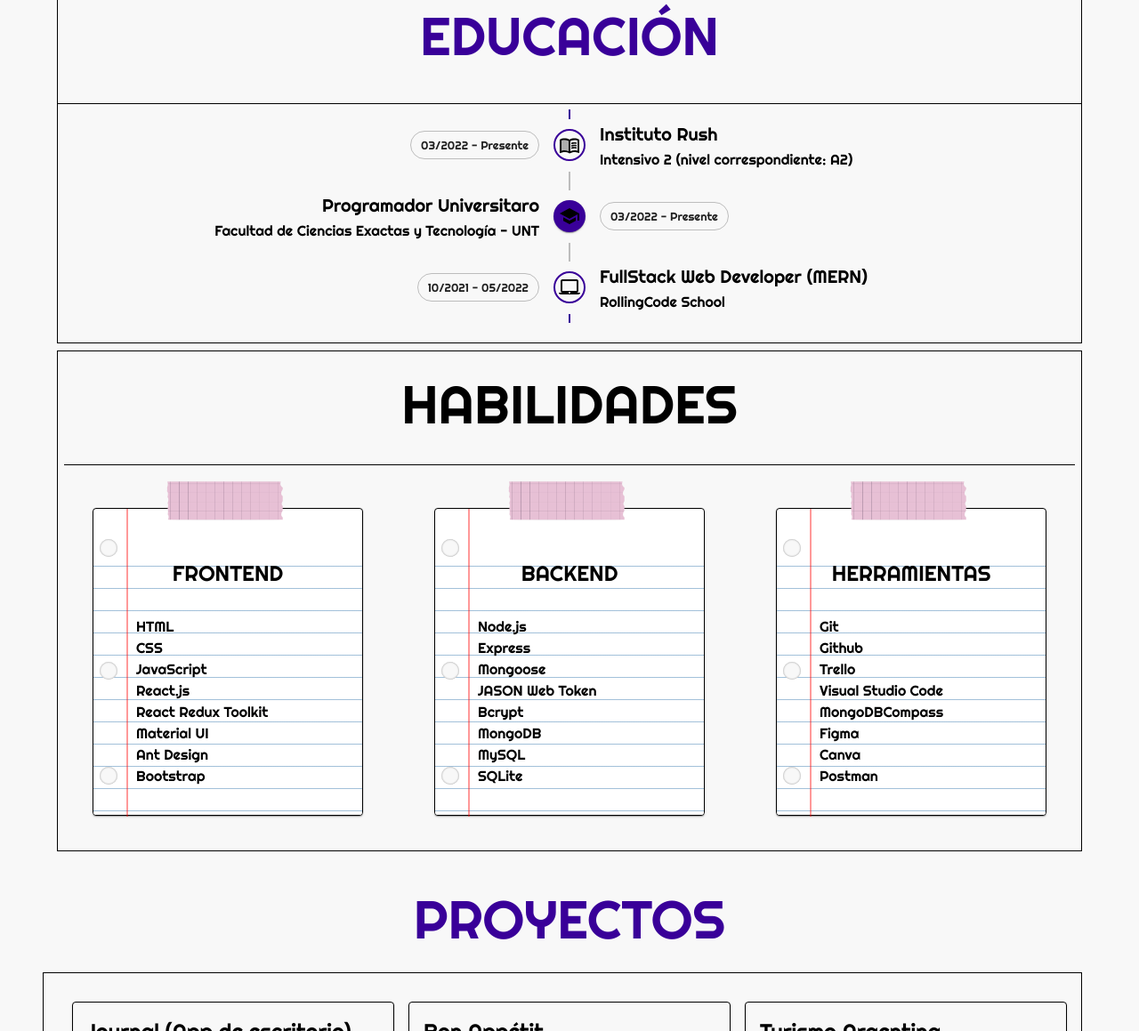
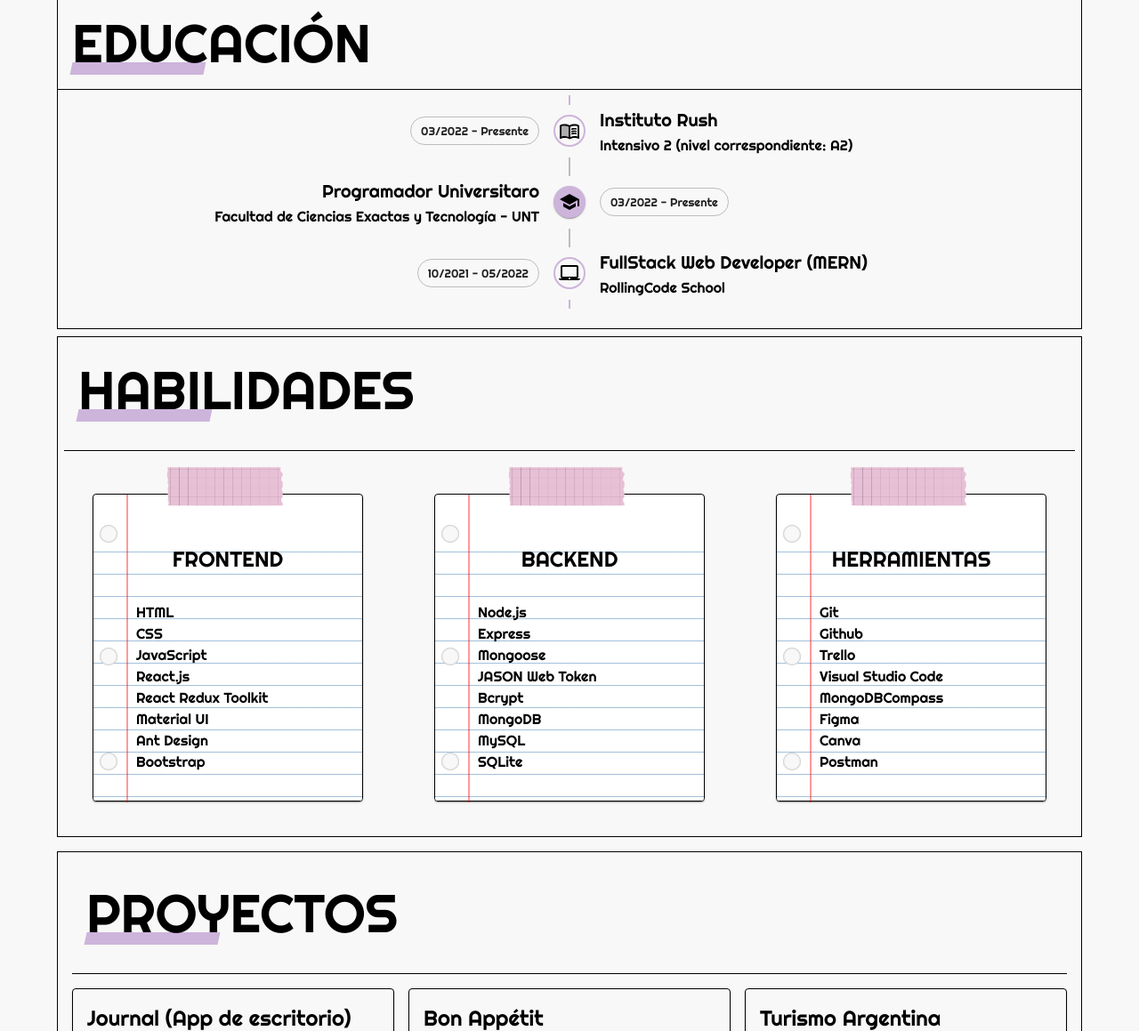
Before and after one commit to Walter-Daniel/clara-project, a React (Vite) app: page / in a window 1280 px wide. Shown: the part 760-1919 px from the top of the page at 89% size. Built offline with nearby package versions, Linux system fonts and the light colour scheme.

Commit message:
Se modificaron los estilos de los título, se cambiaron los colores de botones

```diff
--- a/src/components/CardPortfolio.jsx
+++ b/src/components/CardPortfolio.jsx
@@ -23,7 +23,7 @@ export const CardPortfolio = () => {
 
   return (
     <div className='bg-color'>
-        <Grid container spacing={2} sx={{ border:'1px solid black', padding:'1rem' }}>
+        <Grid container spacing={2}>
             {
             projectInfo.map(( project ) => {
                 return(
--- a/src/page/About.jsx
+++ b/src/page/About.jsx
@@ -4,8 +4,8 @@ import React from 'react'
 export const About = () => {
   return (
     <Box id="about" sx={{ border:'1px solid black', padding:'1rem' }}>
-    <Typography variant='h2' textAlign="center">Acerca de mí</Typography>
-    <hr />
+      <Typography variant='h2'padding={2}>Acerca de mí</Typography>
+      <hr />
     <Grid
         container
         spacing={2}
--- a/src/page/Contact.jsx
+++ b/src/page/Contact.jsx
@@ -5,7 +5,7 @@ import LinkedInIcon from '@mui/icons-material/LinkedIn';
 export const Contact = () => {
   return (
     <Box id='contact' className='bg-contact' sx={{ mt:3, border:'1px solid white' }}>
-     <Typography variant='h2' textAlign='center' padding={5} color="secondary">CONTACTO</Typography>
+     <Typography variant='h2'padding={2}>CONTACTO</Typography>
       <Grid container spacing={2}>
         <Grid item xs={12} sm={12} md={6} lg={4} >
         <Button size="small" href="https://github.com/Walter-Daniel" sx={{ paddingRight: '1.9rem' }} color='secondary' target='_blank' variant="contained">
--- a/src/page/Education.jsx
+++ b/src/page/Education.jsx
@@ -8,7 +8,7 @@ export const Education = () => {
   return (
     <Box id="education" sx={{ border:'1px solid black', mt:1 }}>
         <Box sx={{ borderBottom: '1px solid black' }}>
-            <Typography variant='h2' textAlign='center' padding={5} color="secondary">EDUCACIÓN</Typography>
+            <Typography variant='h2'padding={2}>EDUCACIÓN</Typography>
         </Box>
         <Timeline position="alternate">
             <TimelineItem>
--- a/src/page/Portfolio.jsx
+++ b/src/page/Portfolio.jsx
@@ -6,8 +6,9 @@ import { Box, Typography } from '@mui/material'
 export const Portfolio = () => {
   return (
     <>
-      <Box id="projects">
-        <Typography variant='h2' textAlign='center' padding={5} color="secondary">PROYECTOS</Typography>
+      <Box id="projects" sx={{ border: '1px solid black', mt:2, padding:'1rem' }}>
+        <Typography variant='h2'padding={2}>Proyectos</Typography>
+        <hr />
         <CardPortfolio />
       </Box>
     </>
--- a/src/page/Skills.jsx
+++ b/src/page/Skills.jsx
@@ -5,8 +5,8 @@ export const Skills = () => {
   return (
     <>
      <Box id='skills' className='container-skills' sx={{ border:'1px solid black', padding:'7px', mt:1}}>
-      <Typography variant='h2' textAlign='center' padding={2}>HABILIDADES</Typography>
-      <hr />
+     <Typography variant='h2'padding={2}>Habilidades</Typography>
+     <hr />
       <Grid container spacing={2} className='card-container'>
       <CardSkills />
 
--- a/src/styles.css
+++ b/src/styles.css
@@ -1,4 +1,21 @@
 @import url('https://fonts.googleapis.com/css2?family=Righteous&display=swap');
+h2 {
+    text-transform: uppercase;
+    position: relative;
+    z-index: 100;
+}
+h2::before {
+    content: "";
+    position: absolute;
+    left: 90px;
+    bottom: 16px;
+    width: 150px;
+    height: 14px;
+    transform: skew(-12deg) translateX(-50%);
+    background: #cdb4db;
+    z-index: -1;
+    color: black;
+}
 figure img {
   height: 60vh;
 }
@@ -90,17 +107,7 @@ hr {
     steelblue 25px
   );
 }
-.text {
-  position: absolute;
-  top: 65px;
-  left: 55px;
-  bottom: 10px;
-  right: 10px;
-  line-height: 25px;
-  font-family: "Indie Flower";
-  overflow: hidden;
-  outline: none;
-}
+
 .holes {
     position: absolute;
     left: 40px;
--- a/src/theme/blackTheme.js
+++ b/src/theme/blackTheme.js
@@ -6,7 +6,7 @@ export const blackTheme = createTheme({
             main: '#390099'
         },
         secondary: {
-            main: '#390099'
+            main: '#cdb4db'
         },
         otherColor: {
             main: '#000000'
```
